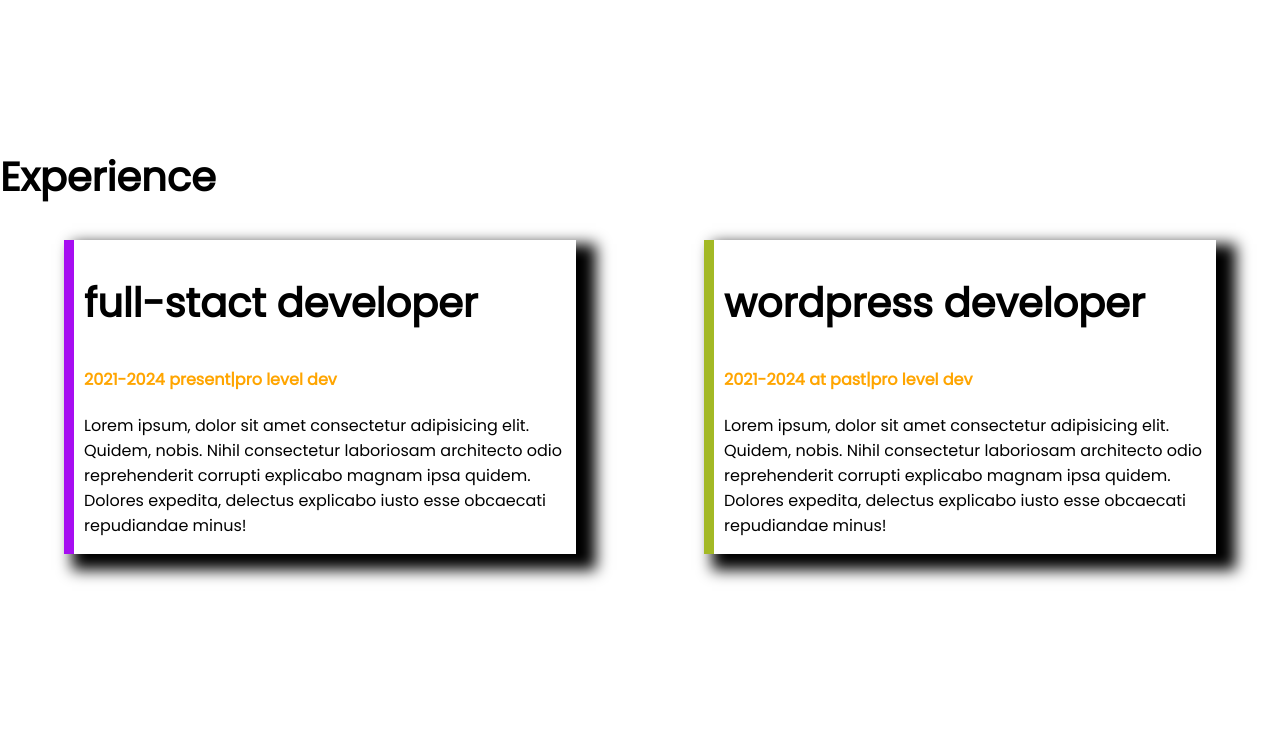
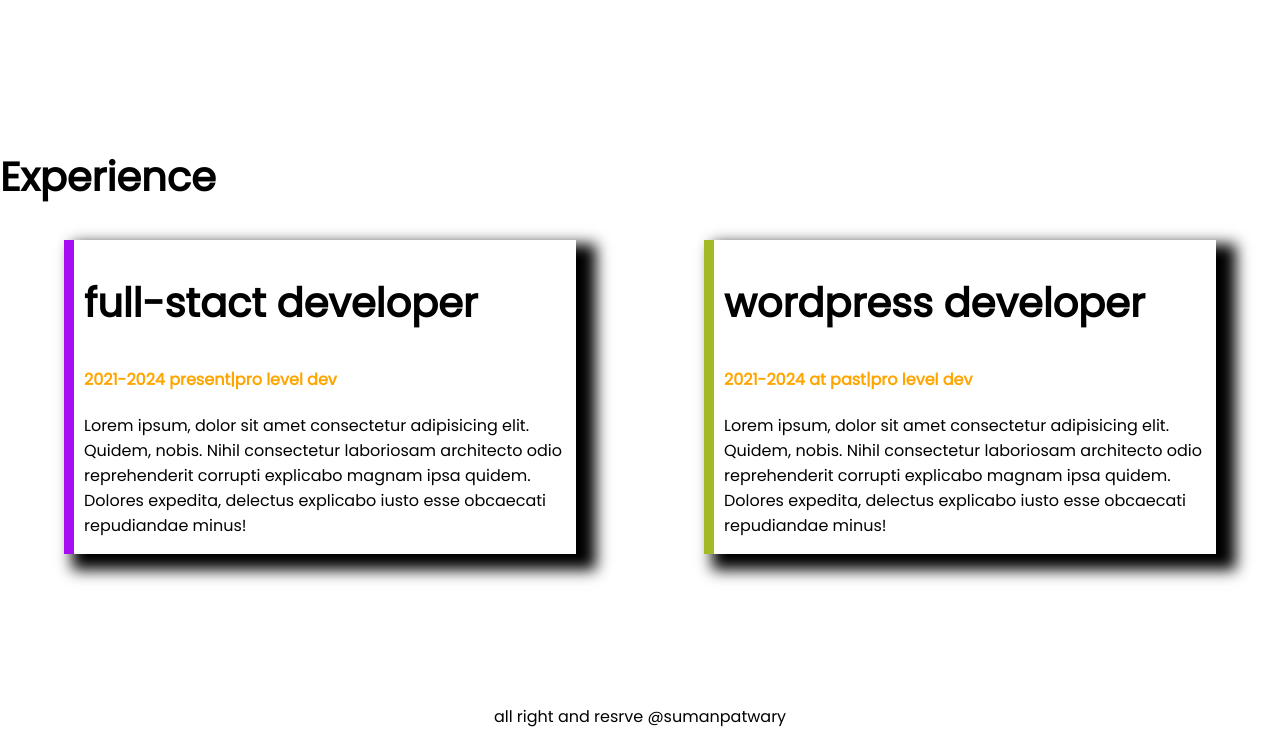
Before and after one commit to sumanpatwary/dev-website, a plain HTML site: page index.html in a window 1280 px wide. Shown: the part 1088-1817 px from the top of the page. Before the commit the page ends 1792 px from the top, so only its background shows below. Drawn offline with Linux system fonts and the light colour scheme.

Commit message:
add-footer

```diff
--- a/index.html
+++ b/index.html
@@ -73,5 +73,6 @@
     </section>
 
 </body>
+<footer>all right and resrve @sumanpatwary</footer>
 
 </html
--- a/style.css
+++ b/style.css
@@ -62,3 +62,7 @@
     border-left: 10px solid rgb(163, 185, 37);
 
 }
+
+footer {
+    text-align: center;
+}
```
